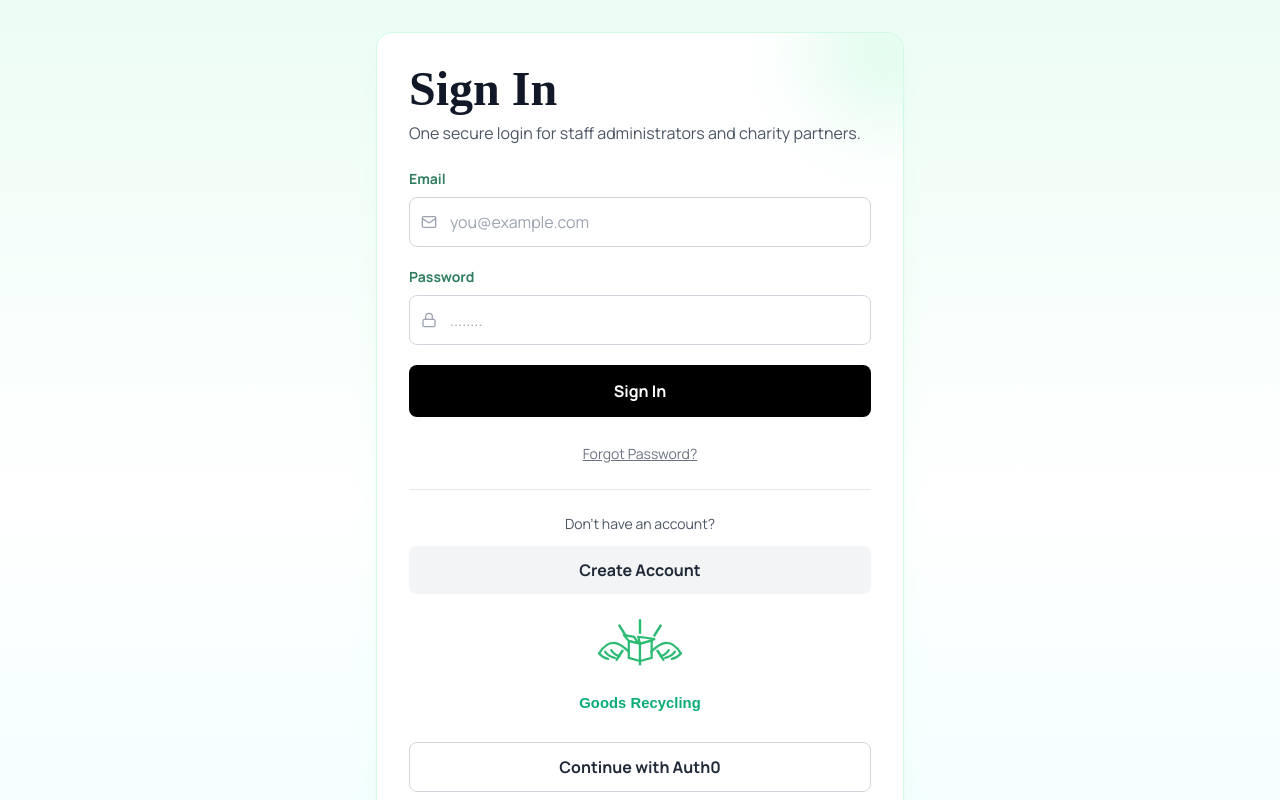
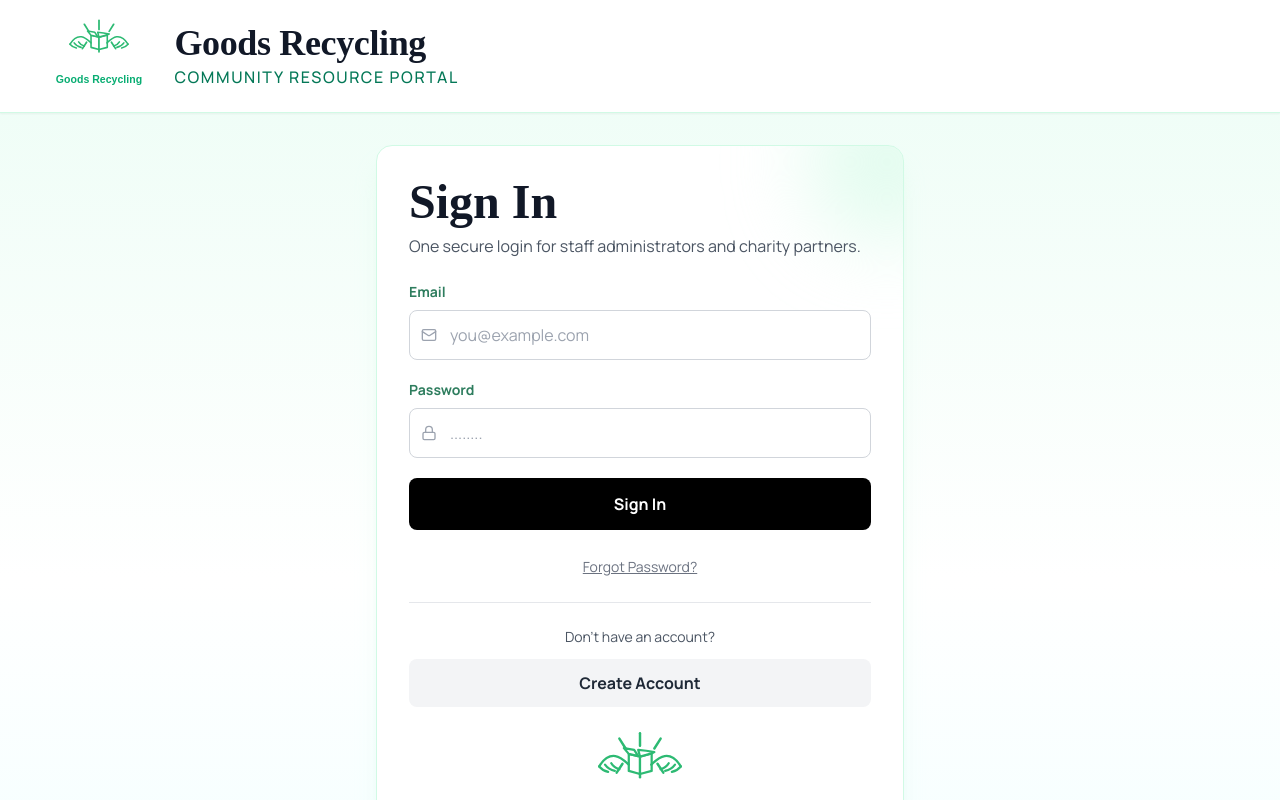
Before and after one commit to mephrem11/webportal493, a React (Vite) app: page / in a window 1280 px wide. Shown: the top 800 px of the page. Built offline with nearby package versions, Linux system fonts and the light colour scheme; no server answers.

Commit message:
Add large professional Goods Recycling branding in login top-left header

```diff
--- a/src/pages/Login.tsx
+++ b/src/pages/Login.tsx
@@ -68,6 +68,21 @@ export function Login() {
 
   return (
     <div className="flex min-h-screen flex-col bg-gradient-to-b from-emerald-50 via-white to-cyan-50">
+      {/* Top-left branding header */}
+      <header className="w-full bg-white border-b border-emerald-100 shadow-sm px-6 py-4 sm:px-10">
+        <div className="flex items-center gap-4">
+          <img src={goodsRecyclingLogo} alt="Goods Recycling" className="h-16 w-auto sm:h-20" />
+          <div className="flex flex-col leading-tight">
+            <span className="text-3xl sm:text-4xl font-black text-gray-900 tracking-tight" style={{ fontFamily: "Playfair Display, serif", letterSpacing: "-0.01em" }}>
+              Goods Recycling
+            </span>
+            <span className="text-sm sm:text-base font-medium text-emerald-700 tracking-widest uppercase mt-0.5">
+              Community Resource Portal
+            </span>
+          </div>
+        </div>
+      </header>
+
       <div className="mx-auto flex w-full max-w-xl flex-1 flex-col px-4 py-8 sm:px-6">
       <section className="relative w-full overflow-hidden rounded-2xl border border-emerald-100 bg-white p-6 shadow-xl shadow-emerald-100/40 lg:p-8">
         <div className="pointer-events-none absolute -right-16 -top-16 h-40 w-40 rounded-full bg-emerald-100/60 blur-2xl" />
@@ -145,6 +160,7 @@ export function Login() {
           </Link>
           <div className="mt-5 flex flex-col items-center gap-2">
             <img src={goodsRecyclingLogo} alt="" className="h-28 w-auto" />
+            <span className="text-2xl font-extrabold text-gray-900 tracking-wide">Goods Reclyign</span>
           </div>
         </div>
 
```
